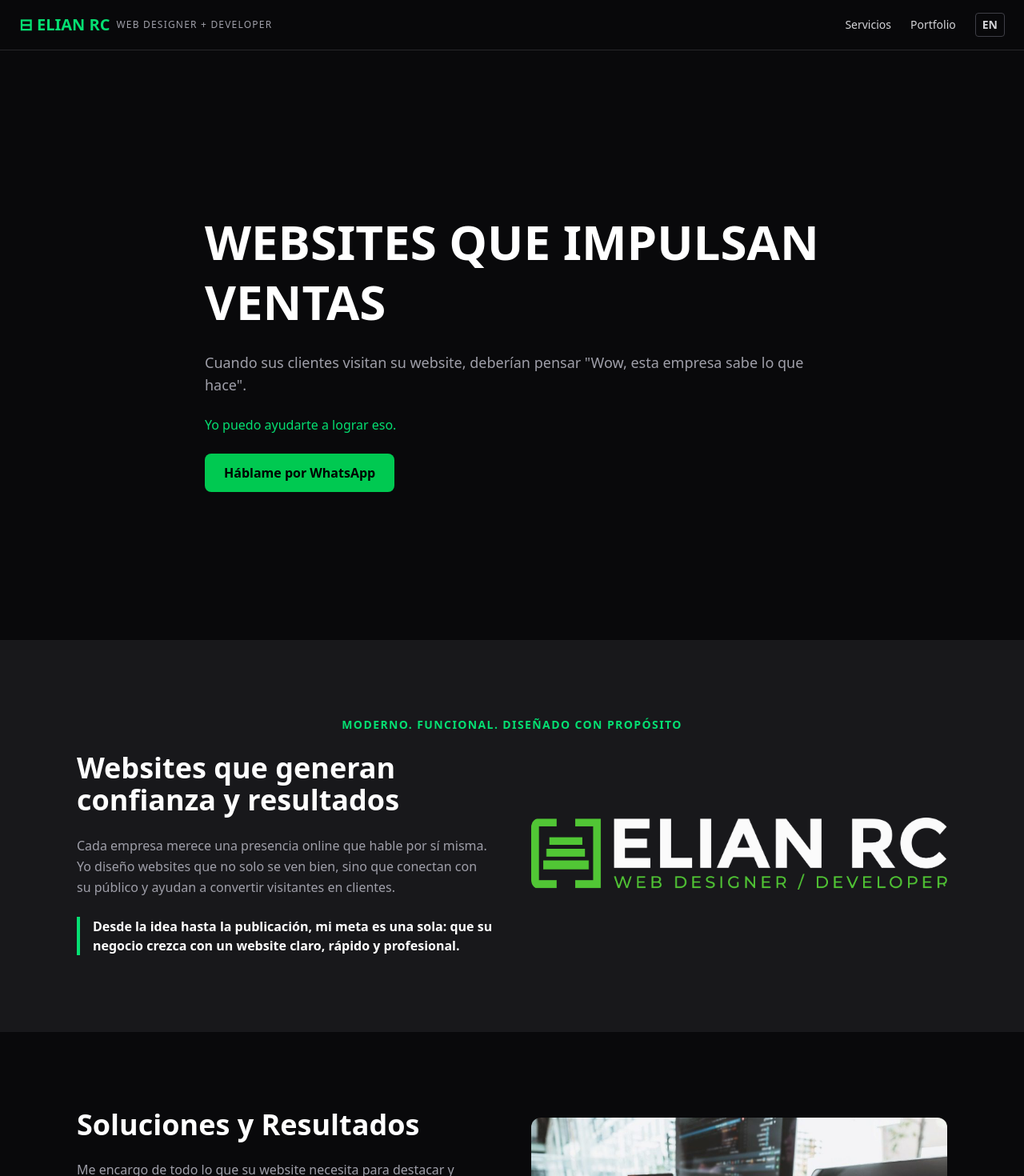
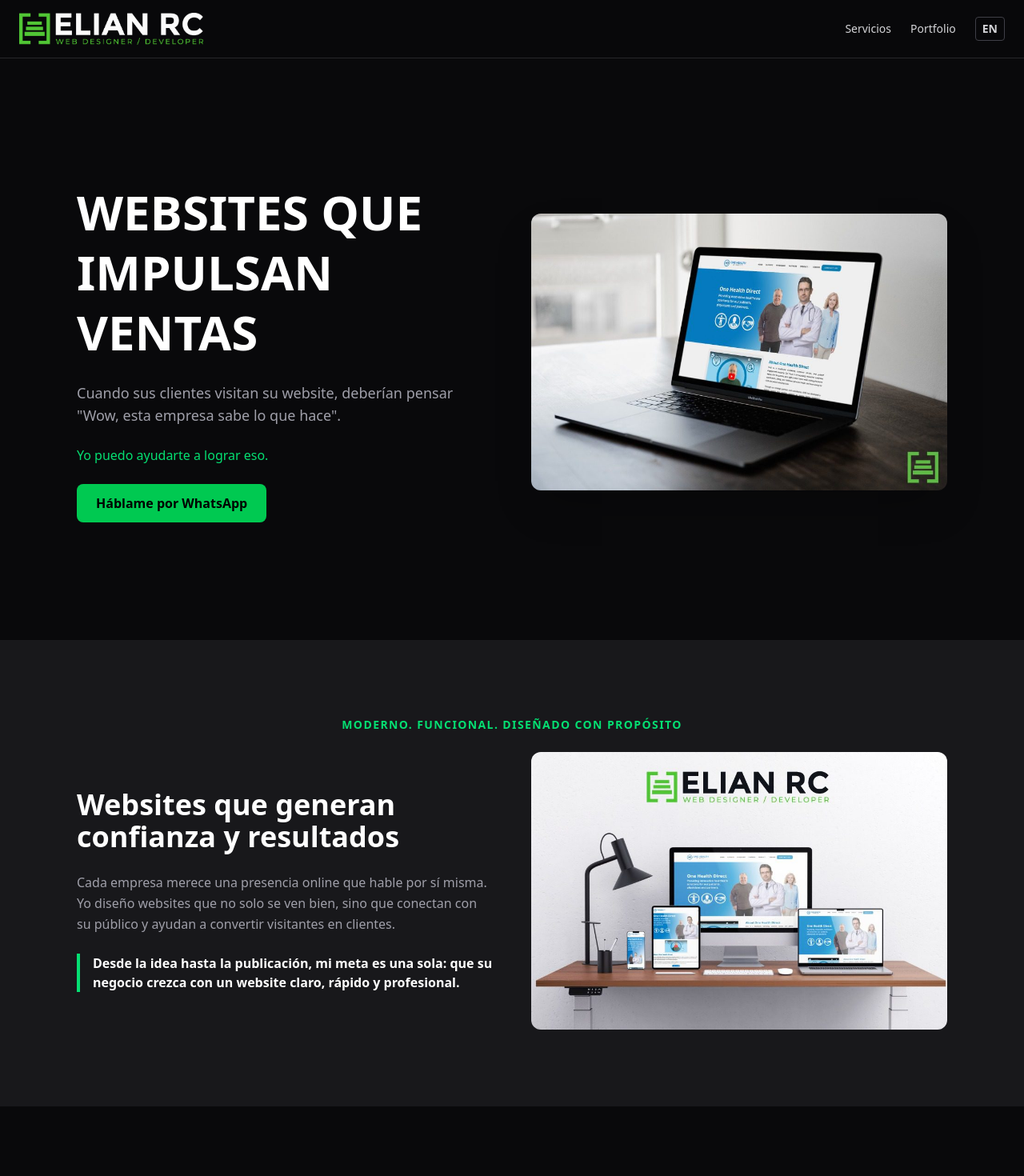
Before and after one commit to elianrc/elianrc.com, a Next.js app: page / in a window 1280 px wide. Shown: the top 1470 px of the page at 80% size. Built offline with nearby package versions, Linux system fonts and the light colour scheme.

Commit message:
feat: update image assignments and layouts

```diff
--- a/components/Footer.tsx
+++ b/components/Footer.tsx
@@ -29,9 +29,7 @@
     <footer className="bg-zinc-950 border-t border-zinc-800 py-12 px-6 md:px-12 lg:px-24">
       <div className="max-w-6xl mx-auto grid grid-cols-1 md:grid-cols-3 gap-8">
         <div className="space-y-3">
-          <div className="flex items-center gap-2">
-            <span className="text-green-400 font-bold">⊟ ELIAN RC</span>
-          </div>
+          <img src="/images/dark-back-logo.png" alt="Elián RC" className="h-8 w-auto" />
           <p className="text-zinc-400 text-sm leading-relaxed">{tr.aboutText}</p>
         </div>
 
--- a/components/Hero.tsx
+++ b/components/Hero.tsx
@@ -10,7 +10,8 @@
 
   return (
     <section className="min-h-screen flex items-center pt-20 px-6 md:px-12 lg:px-24 bg-zinc-950">
-      <div className="max-w-3xl mx-auto w-full space-y-6">
+      <div className="max-w-6xl mx-auto w-full grid grid-cols-1 md:grid-cols-2 gap-12 items-center">
+        <div className="space-y-6">
           <h1 className="text-4xl md:text-5xl lg:text-6xl font-bold leading-tight uppercase">
             {tr.headline}
           </h1>
@@ -25,6 +26,14 @@
             {tr.cta}
           </a>
         </div>
+        <div className="flex justify-center">
+          <img
+            src="/images/project-ohd.jpg"
+            alt="Project showcase"
+            className="max-w-full h-auto rounded-xl shadow-2xl"
+          />
+        </div>
+      </div>
     </section>
   )
 }
--- a/components/MeetingCTA.tsx
+++ b/components/MeetingCTA.tsx
@@ -16,7 +16,7 @@
           <img
             src="/images/google-meet.png"
             alt="Google Meet"
-            className="w-40 h-40 object-contain"
+            className="w-64 h-64 object-contain"
           />
         </div>
         <div className="space-y-6">
--- a/components/Nav.tsx
+++ b/components/Nav.tsx
@@ -9,11 +9,8 @@
 
   return (
     <nav className="fixed top-0 left-0 right-0 z-50 flex items-center justify-between px-6 py-4 bg-zinc-950/90 backdrop-blur-sm border-b border-zinc-800">
-      <a href="#" className="flex items-center gap-2">
-        <span className="text-green-400 font-bold text-xl">⊟ ELIAN RC</span>
-        <span className="hidden sm:block text-zinc-400 text-xs uppercase tracking-widest">
-          Web Designer + Developer
-        </span>
+      <a href="#">
+        <img src="/images/dark-back-logo.png" alt="Elián RC" className="h-10 w-auto" />
       </a>
 
       <div className="flex items-center gap-6">
--- a/components/ValueProp.tsx
+++ b/components/ValueProp.tsx
@@ -23,8 +23,8 @@
           </div>
           <div className="flex justify-center">
             <img
-              src="/images/dark-back-logo.png"
-              alt="Elián RC"
+              src="/images/project-ohd-2.jpg"
+              alt="Website showcase"
               className="max-w-full h-auto rounded-xl"
             />
           </div>
```
Lines whose indentation alone changed are shown as unchanged.
